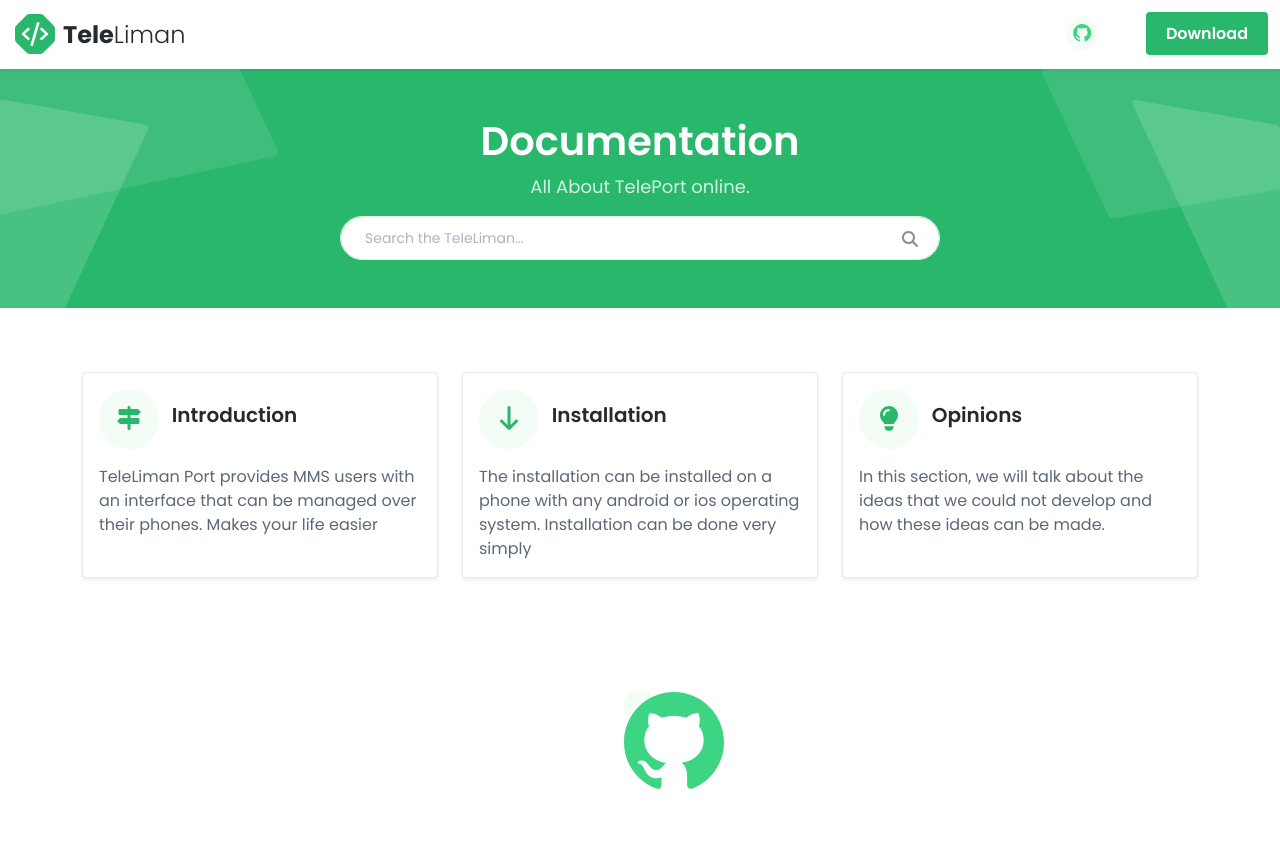
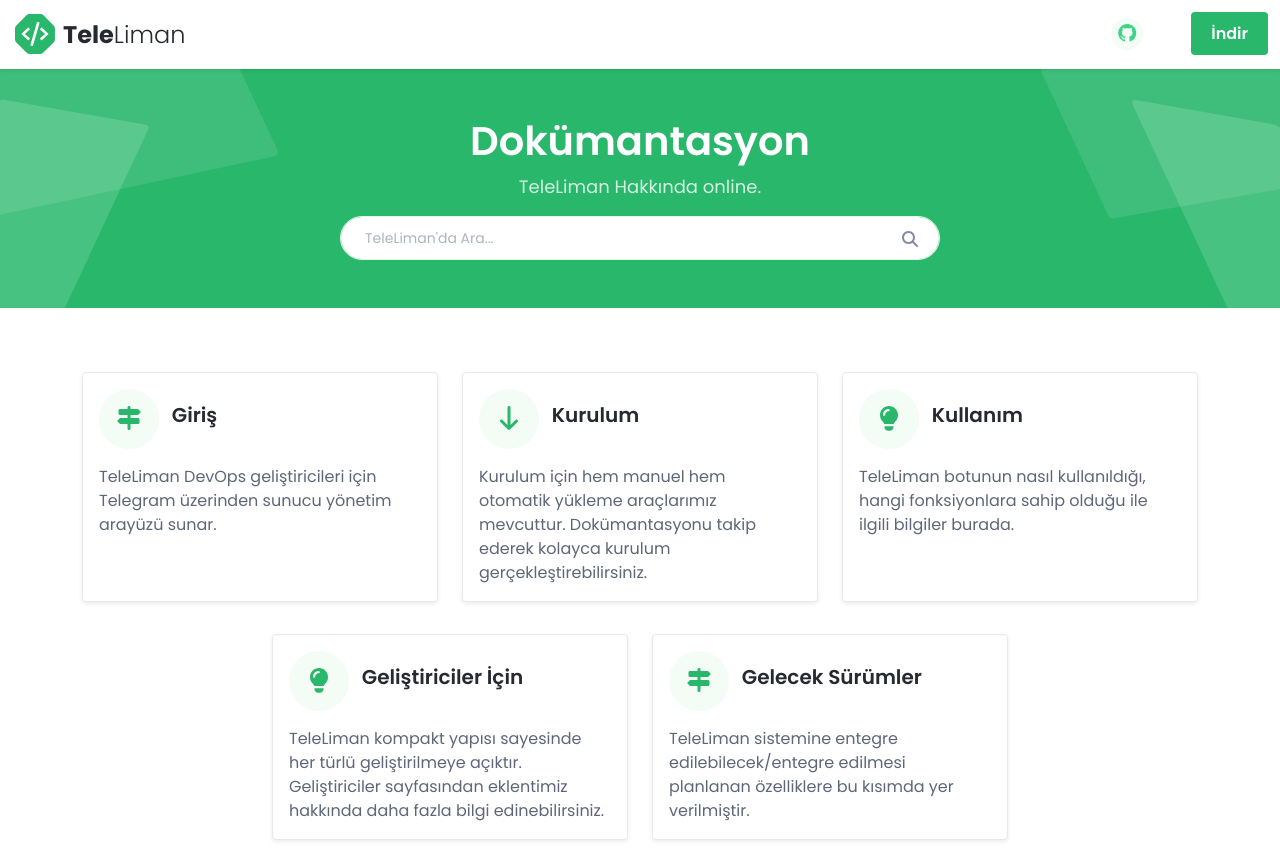
Before and after one commit to TeleLiman/TeleLiman.github.io, a plain HTML site: page index.html in a window 1280 px wide. Shown: the top 859 px of the page. Drawn offline with nearby package versions, Linux system fonts and the light colour scheme.

Commit message:
Update index.html

```diff
--- a/index.html
+++ b/index.html
@@ -2,13 +2,13 @@
 <html lang="en">
 
 <head>
-	<title>TeleLiman - Use Port MYS over the phone</title>
+	<title>TeleLiman - Telegram ile Sunucu Yönetimi</title>
 
 	<!-- Meta -->
 	<meta charset="utf-8">
 	<meta http-equiv="X-UA-Compatible" content="IE=edge">
 	<meta name="viewport" content="width=device-width, initial-scale=1.0">
-	<meta name="description" content="TeleLiman - Use Port MYS over the phone">
+	<meta name="description" content="TeleLiman - Telegram ile Sunucu Yönetimi">
 	<meta name="author" content="TeleLiman">
 	<link rel="shortcut icon" href="favicon.ico">
 
@@ -41,8 +41,8 @@
 									class="fab fa-github fa-fw"></i></a></li>
 					</ul>
 					<!--//social-list-->
-					<a href="#Buraya Liman MYS kodumuzu nasıl indirebilinecek sayfa gelcek"
-						class="btn btn-primary d-none d-lg-flex">Download</a>
+					<a href="https://github.com/TeleLiman/TelelimanExtension/raw/main/TeleLiman-0.0.1.lmne"
+						class="btn btn-primary d-none d-lg-flex">İndir</a>
 				</div>
 				<!--//docs-top-utilities-->
 			</div>
@@ -57,12 +57,12 @@
 		<div class="theme-bg-shapes-right"></div>
 		<div class="theme-bg-shapes-left"></div>
 		<div class="container">
-			<h1 class="page-heading single-col-max mx-auto">Documentation</h1>
-			<div class="page-intro single-col-max mx-auto">All About TelePort
+			<h1 class="page-heading single-col-max mx-auto">Dokümantasyon</h1>
+			<div class="page-intro single-col-max mx-auto">TeleLiman Hakkında
 				online.</div>
 			<div class="main-search-box pt-3 d-block mx-auto">
 				<form class="search-form w-100">
-					<input type="text" placeholder="Search the TeleLiman..." name="search"
+					<input type="text" placeholder="TeleLiman'da Ara..." name="search"
 						class="form-control search-input">
 					<button type="submit" class="btn search-btn" value="Search"><i class="fas fa-search"></i></button>
 				</form>
@@ -82,11 +82,10 @@
 										<i class="fas fa-map-signs"></i>
 									</span>
 									<!--//card-icon-holder-->
-									<span class="card-title-text">Introduction</span>
+									<span class="card-title-text">Giriş</span>
 								</h5>
 								<div class="card-text">
-									TeleLiman Port provides MMS users with an interface that can be managed over their
-									phones. Makes your life easier
+									TeleLiman DevOps geliştiricileri için Telegram üzerinden sunucu yönetim arayüzü sunar.
 								</div>
 								<a class="card-link-mask" href="docs-page.html#section-1"></a>
 							</div>
@@ -103,13 +102,32 @@
 										<i class="fas fa-arrow-down"></i>
 									</span>
 									<!--//card-icon-holder-->
-									<span class="card-title-text">Installation</span>
+									<span class="card-title-text">Kurulum</span>
 								</h5>
 								<div class="card-text">
-									The installation can be installed on a phone with any android or ios operating
-									system. Installation can be done very simply
+									Kurulum için hem manuel hem otomatik yükleme araçlarımız mevcuttur. Dokümantasyonu takip ederek kolayca kurulum gerçekleştirebilirsiniz.
 								</div>
 								<a class="card-link-mask" href="docs-page.html#section-2"></a>
+							</div>
+							<!--//card-body-->
+						</div>
+						<!--//card-->
+					</div>
+
+					<div class="col-12 col-lg-4 py-3">
+						<div class="card shadow-sm">
+							<div class="card-body">
+								<h5 class="card-title mb-3">
+									<span class="theme-icon-holder card-icon-holder me-2">
+										<i class="fas fa-lightbulb"></i>
+									</span>
+									<!--//card-icon-holder-->
+									<span class="card-title-text">Kullanım</span>
+								</h5>
+								<div class="card-text">
+									TeleLiman botunun nasıl kullanıldığı, hangi fonksiyonlara sahip olduğu ile ilgili bilgiler burada.
+								</div>
+								<a class="card-link-mask" href="docs-page.html#section-3"></a>
 							</div>
 							<!--//card-body-->
 						</div>
@@ -125,13 +143,32 @@
 										<i class="fas fa-lightbulb"></i>
 									</span>
 									<!--//card-icon-holder-->
-									<span class="card-title-text">Opinions</span>
+									<span class="card-title-text">Geliştiriciler İçin</span>
 								</h5>
 								<div class="card-text">
-									In this section, we will talk about the ideas that we could not develop and how
-									these ideas can be made.
+									TeleLiman kompakt yapısı sayesinde her türlü geliştirilmeye açıktır. Geliştiriciler sayfasından eklentimiz hakkında daha fazla bilgi edinebilirsiniz.
 								</div>
-								<a class="card-link-mask" href="docs-page.html#section-9"></a>
+								<a class="card-link-mask" href="docs-page.html#section-4"></a>
+							</div>
+							<!--//card-body-->
+						</div>
+						<!--//card-->
+					</div>
+
+					<div class="col-12 col-lg-4 py-3">
+						<div class="card shadow-sm">
+							<div class="card-body">
+								<h5 class="card-title mb-3">
+									<span class="theme-icon-holder card-icon-holder me-2">
+										<i class="fas fa-map-signs"></i>
+									</span>
+									<!--//card-icon-holder-->
+									<span class="card-title-text">Gelecek Sürümler</span>
+								</h5>
+								<div class="card-text">
+									TeleLiman sistemine entegre edilebilecek/entegre edilmesi planlanan özelliklere bu kısımda yer verilmiştir.
+								</div>
+								<a class="card-link-mask" href="docs-page.html#section-5"></a>
 							</div>
 							<!--//card-body-->
 						</div>
@@ -155,7 +192,7 @@
 		<div class="footer-bottom text-center py-5">
 
 			<ul class="social-list list-unstyled pb-4 mb-0">
-				<li class="list-inline-item"><a href="#"><i class="fab fa-github fa-fw"
+				<li class="list-inline-item"><a href="https://github.com/TeleLiman"><i class="fab fa-github fa-fw"
 							style="width: 100px; height: 100px;"></i></a></li>
 			</ul>
 
```
